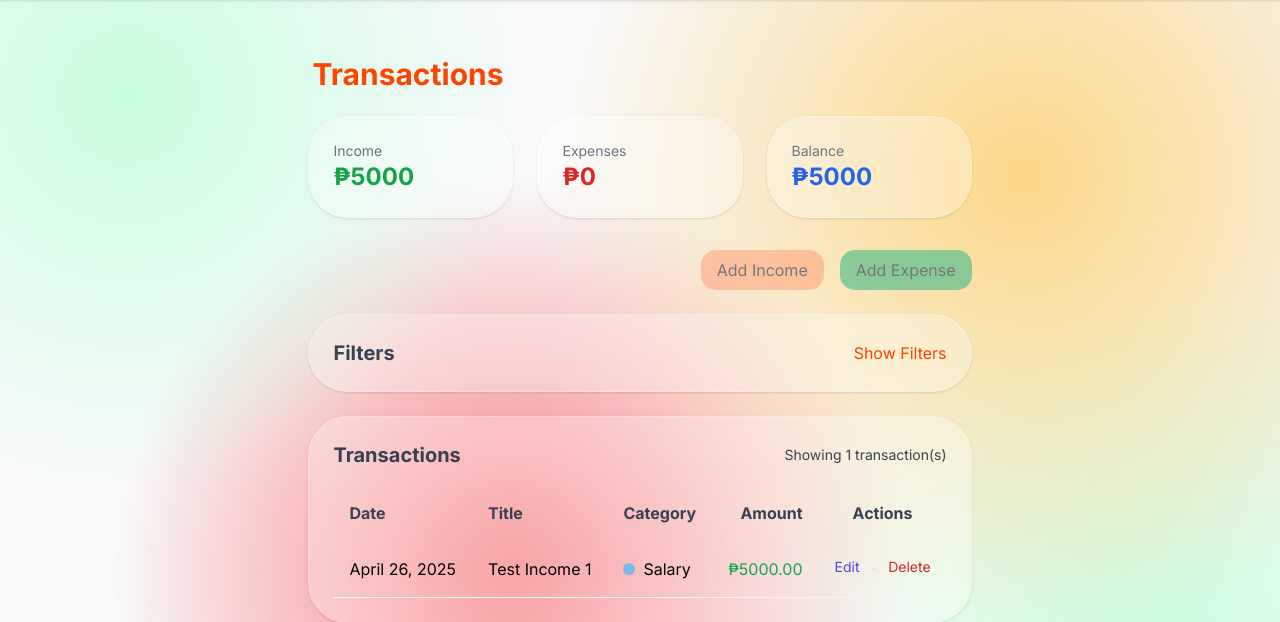
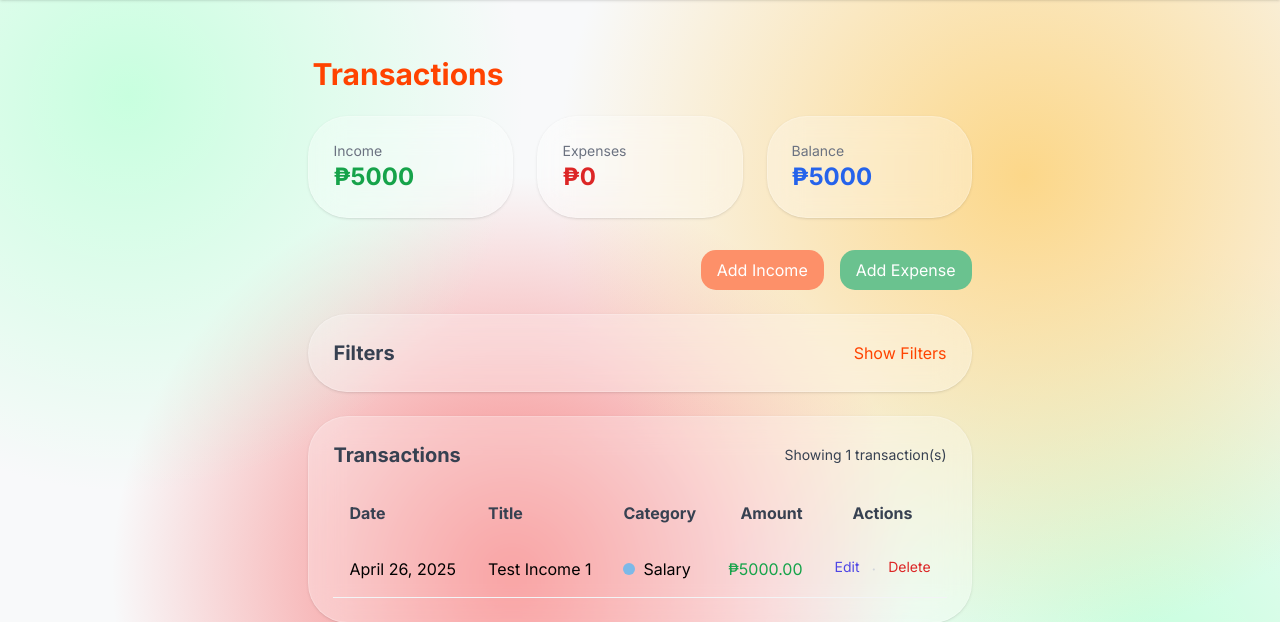
Before and after one commit to Fake1prog/CMSC-126_Long-Exam-2_Personal-Budget-Tracker, a Django app: page /transactions/ in a window 1280 px wide. Shown: the part 64-686 px from the top of the page. Run offline with Django 5.2, Linux system fonts and the light colour scheme; a user stored in the database is signed in; data comes from the database, SQL or seed files in the repository; both versions use the stored data as it was after the commit; parts of the project's set-up code (start-up, migrations or seed data) failed here and were passed over; some libraries are stand-ins or nearby versions.

Commit message:
#18:  Modified transaction buttons

```diff
--- a/templates/transactions/transaction_list.html
+++ b/templates/transactions/transaction_list.html
@@ -67,11 +67,11 @@
     <!-- Action Buttons -->
     <div class="flex justify-end mb-6 space-x-4">
         <a href="{% url 'transaction_add' %}?type=INCOME"
-           class="bg-[rgba(253,144,105,0.45)] text-[#767676] hover:opacity-90 py-2 px-4 rounded-[15px] transition duration-150 flex items-center">
+           class="bg-[#FD9069] hover:opacity-90 text-white h-10 hover:opacity-50 px-4 rounded-[15px] transition duration-150 flex items-center">
             Add Income
         </a>
         <a href="{% url 'transaction_add' %}?type=EXPENSE"
-           class="bg-[rgba(106,194,143,0.77)] text-[#767676] hover:opacity-90 py-2 px-4 rounded-[15px] transition duration-150 flex items-center">
+           class="bg-[#6AC28F] text-white hover:opacity-50 py-2 px-4 rounded-[15px] transition duration-150 flex items-center">
             Add Expense
         </a>
     </div>
@@ -240,10 +240,10 @@
 
                 <!-- Action Buttons -->
                 <div class="flex justify-end space-x-4 mt-6">
-                    <button type="submit" class="h-12 px-8 bg-[#FF4300] hover:bg-[#FF6B30] text-white font-medium rounded-[20px] transition duration-150">
+                    <button type="submit" class=" py-2 px-4 bg-[rgba(253,144,105,0.45)] hover:bg-[#FF6B30] text-white rounded-[15px] transition duration-150">
                         Apply Filters
                     </button>
-                    <a href="{% url 'transaction_list' %}" class="h-12 px-8 flex items-center justify-center bg-gray-200 text-gray-700 hover:bg-gray-300 font-medium rounded-[20px] transition duration-150">
+                    <a href="{% url 'transaction_list' %}" class=" py-2 px-4 flex items-center justify-center bg-gray-200 text-gray-500 hover:bg-gray-300  rounded-[15px] transition duration-150">
                         Clear Filters
                     </a>
                 </div>
@@ -310,15 +310,15 @@
             <div class="text-center py-10">
                 <div class="text-gray-400 text-5xl mb-4">📋</div>
                 <h3 class="text-xl font-semibold text-gray-700 mb-2">No transactions yet</h3>
-                <p class="text-gray-700 mb-6">Start adding income and expenses to track your finances.</p>
+                <p class="text-gray-500 italic mb-6">Start adding income and expenses to track your finances.</p>
 
                 <div class="flex justify-center space-x-4">
                     <a href="{% url 'transaction_add' %}?type=INCOME"
-                       class="bg-[rgba(253,144,105,0.45)] text-[#767676] hover:opacity-90 py-2 px-4 rounded-[15px] transition duration-150">
+                       class="bg-[rgba(253,144,105,0.45)] text-white hover:opacity-90 py-2 px-4 rounded-[15px] transition duration-150">
                         Add Income
                     </a>
                     <a href="{% url 'transaction_add' %}?type=EXPENSE"
-                       class="bg-[rgba(106,194,143,0.77)] text-[#767676] hover:opacity-90 py-2 px-4 rounded-[15px] transition duration-150">
+                       class="bg-[rgba(106,194,143,0.77)] text-white hover:opacity-90 py-2 px-4 rounded-[15px] transition duration-150">
                         Add Expense
                     </a>
                 </div>
```
Also changed, not shown: db.sqlite3.
